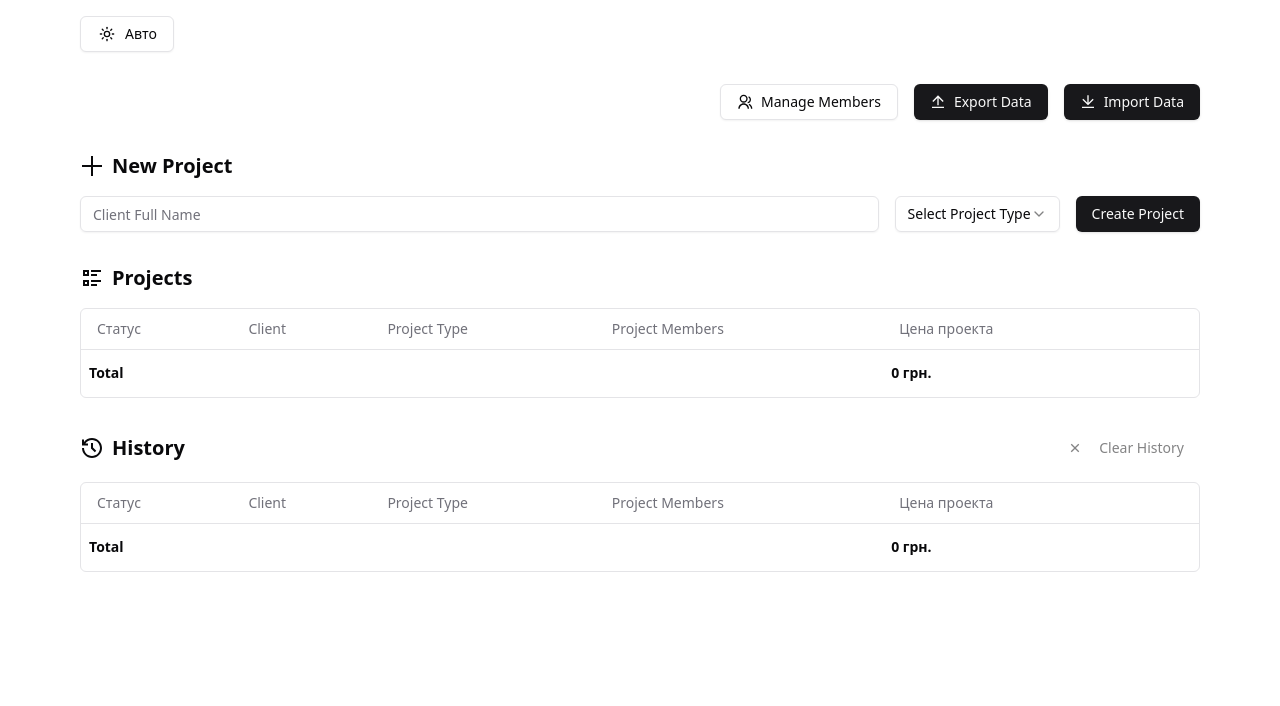
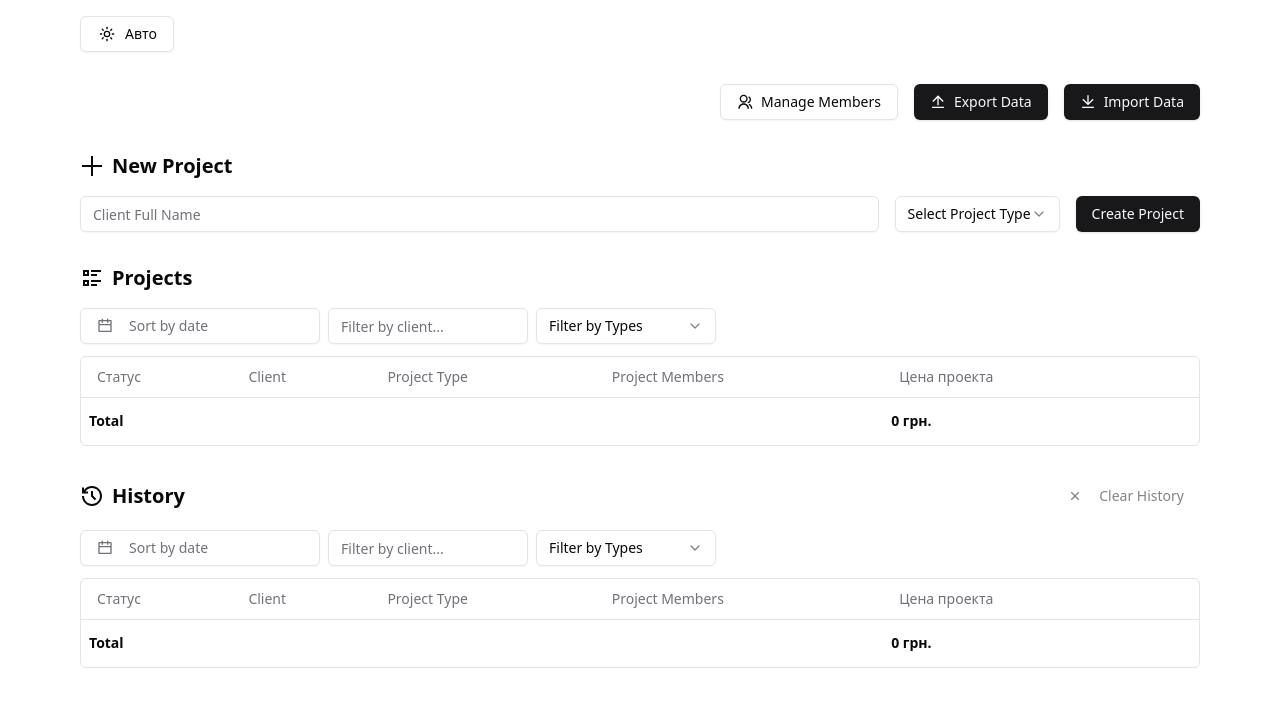
Before and after one commit to DanilLut/payout-calculator, a React (Vite) app: page / in a window 1280 px wide. Shown: the top 706 px of the page. Built offline with nearby package versions, Linux system fonts and the light colour scheme.

Commit message:
add tables filtering and slight refactor

```diff
--- a/package.json
+++ b/package.json
@@ -17,9 +17,9 @@
         "@radix-ui/react-dialog": "^1.1.5",
         "@radix-ui/react-dropdown-menu": "^2.1.5",
         "@radix-ui/react-label": "^2.1.1",
-        "@radix-ui/react-popover": "^1.1.5",
+        "@radix-ui/react-popover": "^1.1.6",
         "@radix-ui/react-select": "^2.1.5",
-        "@radix-ui/react-slot": "^1.1.1",
+        "@radix-ui/react-slot": "^1.1.2",
         "@remixicon/react": "^4.6.0",
         "@tanstack/react-table": "^8.20.6",
         "class-variance-authority": "^0.7.1",
--- a/src/components/Dashboard.tsx
+++ b/src/components/Dashboard.tsx
@@ -18,35 +18,87 @@ import {
     RiListCheck2,
     RiMenuLine,
     RiCloseLine,
+    RiCalendarLine,
 } from '@remixicon/react'
 import { ThemeToggle } from './ThemeToggle'
+
+import { DateRange } from 'react-day-picker'
+import { addDays, format } from 'date-fns'
+import { Calendar } from '@/components/ui/calendar'
+import {
+    Popover,
+    PopoverContent,
+    PopoverTrigger,
+} from '@/components/ui/popover'
+import { cn } from '@/lib/utils'
+
+import { Input } from '@/components/ui/input'
+import { UUID } from 'crypto'
+
+import {
+    Select,
+    SelectContent,
+    SelectItem,
+    SelectTrigger,
+    SelectValue,
+} from '@/components/ui/select'
+
+interface ProjectFilters {
+    client: string
+    projectType: UUID | null
+    dateRange: DateRange | undefined
+}
 
 export function Dashboard() {
     const [showMenu, setShowMenu] = useState(false)
 
-    const [projects, setProjects] = useState<Project[]>(() => {
-        const savedData = localStorage.getItem('projectsData')
-        return savedData ? (JSON.parse(savedData) as Project[]) : []
+    const [projects, setProjects] = useState<Project[]>(() =>
+        JSON.parse(localStorage.getItem('projectsData') || '[]')
+    )
+    const [members, setMembers] = useState<ProjectMember[]>(() =>
+        JSON.parse(localStorage.getItem('membersData') || '[]')
+    )
+    const [projectTypes, setProjectTypes] = useState<ProjectType[]>(() =>
+        JSON.parse(localStorage.getItem('projectTypesData') || '[]')
+    )
+    const [projectRoles, setProjectRoles] = useState<ProjectRole[]>(() =>
+        JSON.parse(localStorage.getItem('projectRolesData') || '[]')
+    )
+
+    const [unselectedFilters, setUnselectedFilters] = useState<ProjectFilters>({
+        client: '',
+        projectType: null,
+        dateRange: undefined,
     })
 
-    const [members, setMembers] = useState<ProjectMember[]>(() => {
-        const savedMembers = localStorage.getItem('membersData')
-        return savedMembers ? (JSON.parse(savedMembers) as ProjectMember[]) : []
+    const [selectedFilters, setSelectedFilters] = useState<ProjectFilters>({
+        client: '',
+        projectType: null,
+        dateRange: undefined,
     })
 
-    const [projectTypes, setProjectTypes] = useState<ProjectType[]>(() => {
-        const savedProjectTypes = localStorage.getItem('projectTypesData')
-        return savedProjectTypes
-            ? (JSON.parse(savedProjectTypes) as ProjectType[])
-            : []
-    })
+    const filterProjects = (projects: Project[], filters: ProjectFilters) => {
+        return projects.filter((project) => {
+            const projectDate = new Date(project.creationDate)
+            const start = filters.dateRange?.from
+            const end = filters.dateRange?.to
+                ? addDays(filters.dateRange.to, 1)
+                : filters.dateRange?.from
 
-    const [projectRoles, setProjectRoles] = useState<ProjectRole[]>(() => {
-        const savedProjectRoles = localStorage.getItem('projectRolesData')
-        return savedProjectRoles
-            ? (JSON.parse(savedProjectRoles) as ProjectRole[])
-            : []
-    })
+            const dateMatch =
+                !start || !end
+                    ? true
+                    : projectDate >= start && projectDate <= end
+            const clientMatch = project.clientFullName
+                .toLowerCase()
+                .includes(filters.client.toLowerCase())
+            const typeMatch = filters.projectType
+                ? project.projectTypeId === filters.projectType
+                : true
+
+            return dateMatch && clientMatch && typeMatch
+        })
+    }
 
     useEffect(() => {
         localStorage.setItem('projectsData', JSON.stringify(projects))
@@ -81,9 +133,7 @@ export function Dashboard() {
     }, [projectRoles])
 
     const clearSelectedProjects = () => {
-        setProjects((prev) =>
-            prev.filter((project) => project.selected != true)
-        )
+        setProjects((prev) => prev.filter((project) => !project.selected))
     }
 
     const columns = useProjectsColumns(
@@ -99,36 +149,43 @@ export function Dashboard() {
 
     const unselectedData = projects.filter((item) => !item.selected)
 
-    const totalUnselected = unselectedData.reduce((acc, project) => {
-        const projectType = projectTypes.find(
-            (pt) => pt.id === project.projectTypeId
-        )
-        return acc + (projectType?.price || 0)
-    }, 0)
+    const filteredUnselectedData = filterProjects(
+        unselectedData,
+        unselectedFilters
+    )
+    const filteredSelectedData = filterProjects(selectedData, selectedFilters)
 
-    const totalSelected = selectedData.reduce((acc, project) => {
-        const projectType = projectTypes.find(
-            (pt) => pt.id === project.projectTypeId
-        )
-        return acc + (projectType?.price || 0)
-    }, 0)
+    const totalUnselected = filteredUnselectedData.reduce(
+        (acc, project) =>
+            acc +
+            (projectTypes.find((pt) => pt.id === project.projectTypeId)
+                ?.price || 0),
+        0
+    )
+
+    const totalSelected = filteredSelectedData.reduce(
+        (acc, project) =>
+            acc +
+            (projectTypes.find((pt) => pt.id === project.projectTypeId)
+                ?.price || 0),
+        0
+    )
 
     return (
         <div className="container mx-auto pb-10 md:px-16">
             <div className="flex justify-between mb-8">
                 <ThemeToggle />
-
-                {useWindowSize().width < 768 ? (
+                {useWindowSize().width < 768 && (
                     <Button
-                        variant={'outline'}
+                        variant="outline"
                         onClick={() => setShowMenu((prev) => !prev)}
                     >
                         <RiMenuLine />
                     </Button>
-                ) : null}
+                )}
             </div>
 
-            {useWindowSize().width > 768 || showMenu ? (
+            {(useWindowSize().width > 768 || showMenu) && (
                 <>
                     <div className="flex gap-4 mb-8 flex-col md:flex-row w-full justify-end">
                         <MembersManager
@@ -136,26 +193,24 @@ export function Dashboard() {
                             setMembers={setMembers}
                         />
                         <Button
-                            onClick={() => {
+                            onClick={() =>
                                 handleExport(
                                     projects,
                                     members,
                                     projectTypes,
                                     projectRoles
                                 )
-                            }}
+                            }
                         >
-                            <RiUploadLine />
-                            Export Data
+                            <RiUploadLine /> Export Data
                         </Button>
                         <Button asChild>
                             <label className="cursor-pointer">
-                                <RiDownloadLine />
-                                Import Data
+                                <RiDownloadLine /> Import Data
                                 <input
                                     type="file"
                                     accept=".json"
-                                    onChange={(e) => {
+                                    onChange={(e) =>
                                         handleImport(
                                             e,
                                             setProjects,
@@ -163,7 +218,7 @@ export function Dashboard() {
                                             setProjectTypes,
                                             setProjectRoles
                                         )
-                                    }}
+                                    }
                                     className="hidden"
                                 />
                             </label>
@@ -174,16 +229,20 @@ export function Dashboard() {
                         projectTypes={projectTypes}
                     />
                 </>
-            ) : null}
+            )}
 
             <div className="mt-8 w-full">
                 <h2 className="text-xl font-bold mb-4 flex items-center gap-2">
-                    <RiListCheck2 />
-                    Projects
+                    <RiListCheck2 /> Projects
                 </h2>
+                <FilterBar
+                    filters={unselectedFilters}
+                    setFilters={setUnselectedFilters}
+                    projectTypes={projectTypes}
+                />
                 <DataTable
                     columns={columns}
-                    data={unselectedData}
+                    data={filteredUnselectedData}
                     total={totalUnselected}
                 />
             </div>
@@ -202,12 +261,100 @@ export function Dashboard() {
                         Clear History
                     </Button>
                 </div>
+                <FilterBar
+                    filters={selectedFilters}
+                    setFilters={setSelectedFilters}
+                    projectTypes={projectTypes}
+                />
                 <DataTable
                     columns={columns}
-                    data={selectedData}
+                    data={filteredSelectedData}
                     total={totalSelected}
                 />
             </div>
         </div>
     )
 }
+
+interface FilterBarProps {
+    filters: ProjectFilters
+    setFilters: React.Dispatch<React.SetStateAction<ProjectFilters>>
+    projectTypes: ProjectType[]
+}
+
+function FilterBar({
+    filters,
+    setFilters,
+    projectTypes,
+}: FilterBarProps) {
+    return (
+        <div className="flex flex-wrap gap-2 mb-3">
+            <Popover>
+                <PopoverTrigger asChild>
+                    <Button
+                        variant="outline"
+                        className={cn(
+                            'md:w-[240px] w-full justify-start text-left font-normal',
+                            !filters.dateRange && 'text-muted-foreground'
+                        )}
+                    >
+                        <RiCalendarLine className="mr-2 h-4 w-4" />
+                        {filters.dateRange?.from ? (
+                            filters.dateRange.to ? (
+                                <>
+                                    {format(filters.dateRange.from, 'LLL dd')} -{' '}
+                                    {format(filters.dateRange.to, 'LLL dd')}
+                                </>
+                            ) : (
+                                format(filters.dateRange.from, 'LLL dd')
+                            )
+                        ) : (
+                            <span>Sort by date</span>
+                        )}
+                    </Button>
+                </PopoverTrigger>
+                <PopoverContent className="w-auto p-0" align="start">
+                    <Calendar
+                        mode="range"
+                        selected={filters.dateRange}
+                        onSelect={(dateRange) =>
+                            setFilters((prev) => ({ ...prev, dateRange }))
+                        }
+                        numberOfMonths={2}
+                    />
+                </PopoverContent>
+            </Popover>
+
+            <Input
+                placeholder="Filter by client..."
+                value={filters.client}
+                onChange={(e) =>
+                    setFilters((prev) => ({ ...prev, client: e.target.value }))
+                }
+                className="md:max-w-[200px]"
+            />
+
+            <Select
+                value={filters.projectType || 'all'}
+                onValueChange={(value) =>
+                    setFilters((prev) => ({
+                        ...prev,
+                        projectType: value === 'all' ? null : (value as UUID),
+                    }))
+                }
+            >
+                <SelectTrigger className="md:w-[180px]">
+                    <SelectValue placeholder="All project types" />
+                </SelectTrigger>
+                <SelectContent>
+                    <SelectItem value="all">Filter by Types</SelectItem>
+                    {projectTypes.map((type) => (
+                        <SelectItem key={type.id} value={type.id}>
+                            {type.title}
+                        </SelectItem>
+                    ))}
+                </SelectContent>
+            </Select>
+        </div>
+    )
+}
--- a/src/types/types.ts
+++ b/src/types/types.ts
@@ -33,7 +33,7 @@ export interface Project {
     roleAssignments: Record<UUID, UUID | null>
     selected: boolean
     selectedTimestamp: number | null
-    creationDate: number | undefined
+    creationDate: number
 }
 
 export interface AppData {
```
